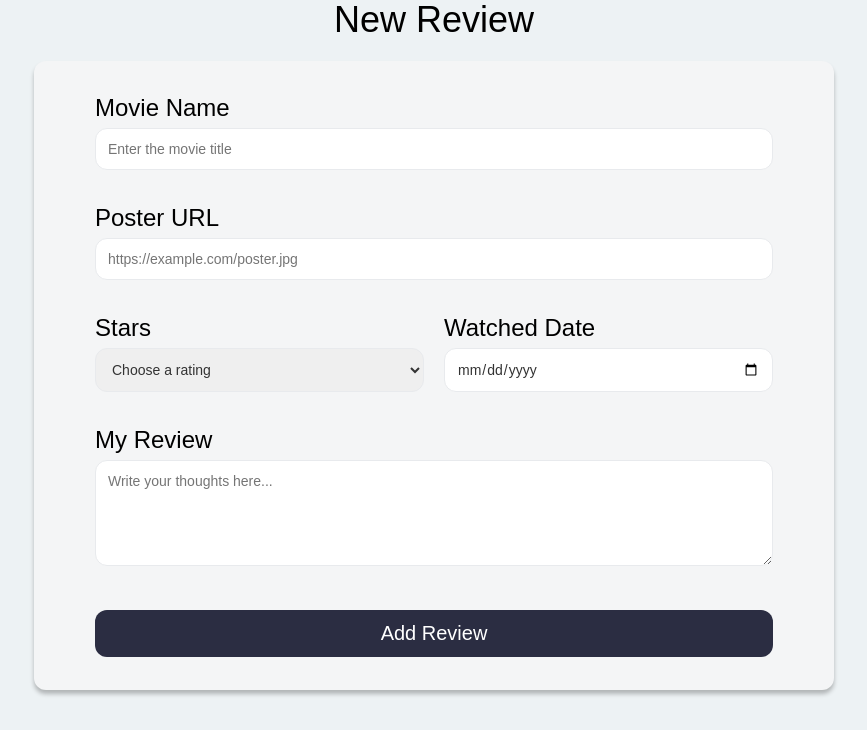
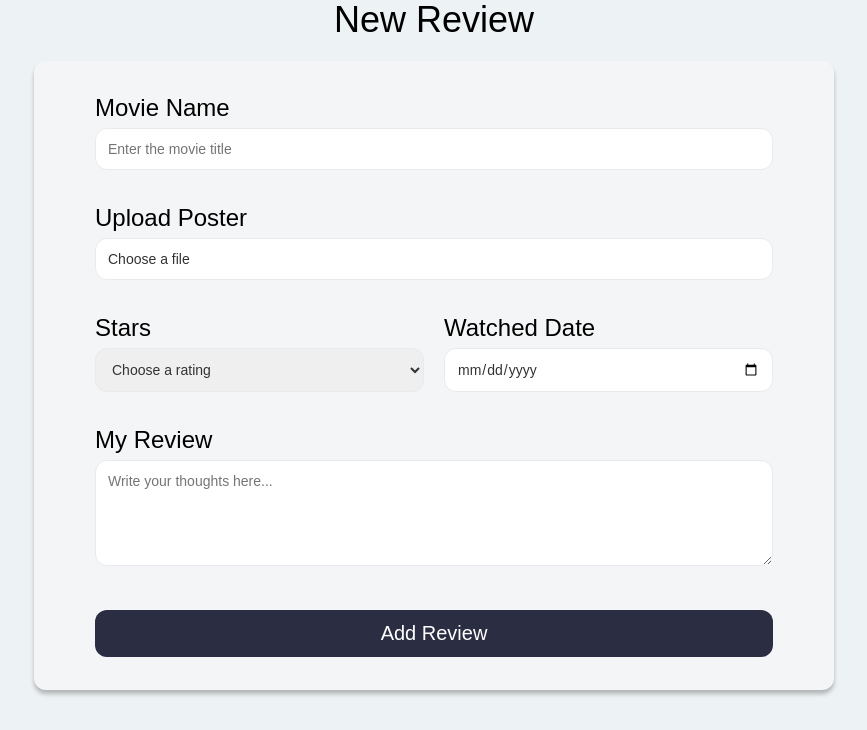
Before and after one commit to NepsAcademy/my-movie-lib-flask, a Flask app: page /add-review in a window 1280 px wide. Shown: the part 141-871 px from the top of the page, without its empty margins (206-1073 px from the left). Run offline with Flask 3, Linux system fonts and the light colour scheme.

Commit message:
feat: add poster image upload

```diff
--- a/app.py
+++ b/app.py
@@ -1,8 +1,18 @@
 import csv
+import os
 from flask import Flask, render_template, request, redirect, url_for
+from werkzeug.utils import secure_filename
 from datetime import datetime
 
 app = Flask(__name__)
+
+UPLOAD_FOLDER = "static/uploads"
+ALLOWED_EXTENSIONS = {"png", "jpeg"}
+app.config["UPLOAD_FOLDER"] = UPLOAD_FOLDER
+
+
+def allowed_file(filename):
+    return "." in filename and filename.rsplit(".", 1)[1].lower() in ALLOWED_EXTENSIONS
 
 
 @app.get("/")
@@ -46,7 +56,6 @@ def show_add_form():
 @app.post("/add-review")
 def add_review():
 
-    # 1. Busca o último ID adicionado (código que vimos acima)
     with open("movies.csv", mode="r", encoding="utf-8") as csv_file:
         reader = list(csv.reader(csv_file))
         last_id = 0
@@ -58,17 +67,37 @@ def add_review():
 
         next_id = last_id + 1
 
-    # 2. Converte a data para o formato esperado
     watched_date_raw = request.form.get("watched_date")
     date_object = datetime.strptime(watched_date_raw, "%Y-%m-%d")
 
     formatted_date = date_object.strftime("%m/%d/%Y")
 
-    # 3. Coleta os dados do formulário usando o atributo 'name' de cada campo
+    poster_file = request.files.get("poster")
+
+    # Variável para guardar o caminho do arquivo
+    poster_path = None
+
+    # 2. Valida e Salva o Arquivo
+    if poster_file and allowed_file(poster_file.filename):
+
+        # 3. Garante um nome de arquivo seguro
+        original_filename = secure_filename(poster_file.filename)
+
+        # Cria um nome único para evitar sobreposição de arquivos
+        timestamp = datetime.now().strftime("%Y%m%d%H%M%S")
+        unique_filename = f"{timestamp}_{original_filename}"
+
+        # 4. Salva o arquivo na pasta de uploads
+        filepath = os.path.join(app.config["UPLOAD_FOLDER"], unique_filename)
+        poster_file.save(filepath)
+
+        # 5. Guardamos o caminho relativo para salvar no CSV
+        poster_path = f"uploads/{unique_filename}"
+
     new_movie_data = [
         next_id,
         request.form.get("title"),
-        request.form.get("poster_url"),
+        poster_path,
         request.form.get("rating"),
         formatted_date,
         request.form.get("review"),
--- a/static/css/style.css
+++ b/static/css/style.css
@@ -160,7 +160,7 @@ footer {
   flex-direction: column;
 }
 
-.form-group label {
+.form-label {
   font-size: 24px;
   margin-bottom: 6px;
 }
@@ -176,6 +176,18 @@ footer {
   font-size: 14px;
   color: #333;
   font-family: inherit;
+}
+
+.custom-file-label {
+  display: inline-block;
+  padding: 12px;
+  border: 1px solid #e8eaed;
+  border-radius: 12px;
+  background-color: #fff;
+  cursor: pointer;
+  width: 100%;
+  font-size: 14px;
+  color: #333;
 }
 
 .form-row {
--- a/templates/add-review.html
+++ b/templates/add-review.html
@@ -6,22 +6,22 @@
 <div class="form-page-container">
     <h2>New Review</h2>
     <div class="form-container">
-        <form action="{{ url_for('add_review') }}" method="POST">
+        <form action="{{ url_for('add_review') }}" method="POST" enctype="multipart/form-data">
 
             <div class="form-group">
-                <label for="title">Movie Name</label>
+                <label class="form-label" for="title">Movie Name</label>
                 <input type="text" id="title" name="title" placeholder="Enter the movie title" required>
             </div>
 
             <div class="form-group">
-                <label for="poster_url">Poster URL</label>
-                <input type="url" id="poster_url" name="poster_url" placeholder="https://example.com/poster.jpg"
-                    required>
+                <label class="form-label" for="poster">Upload Poster</label>
+                <label class="custom-file-label" for="poster">Choose a file</label>
+                <input type="file" id="poster" name="poster" accept="image/png, image/jpeg" required hidden>
             </div>
 
             <div class="form-row">
                 <div class="form-group">
-                    <label for="rating">Stars</label>
+                    <label class="form-label" for="rating">Stars</label>
                     <select id="rating" name="rating" required>
                         <option value="" disabled selected>Choose a rating</option>
                         <option value="1">★☆☆☆☆ - 1 Star</option>
@@ -33,13 +33,13 @@
                 </div>
 
                 <div class="form-group">
-                    <label for="watched_date">Watched Date</label>
+                    <label class="form-label" for="watched_date">Watched Date</label>
                     <input type="date" id="watched_date" name="watched_date" required>
                 </div>
             </div>
 
             <div class="form-group">
-                <label for="review">My Review</label>
+                <label class="form-label" for="review">My Review</label>
                 <textarea id="review" name="review" rows="5" placeholder="Write your thoughts here..."></textarea>
             </div>
 
--- a/templates/index.html
+++ b/templates/index.html
@@ -8,7 +8,7 @@
     {% for movie in movies %}
     <a href="{{ url_for('movie_details', movie_id=movie.id) }}" class="movie-card-link">
         <div class="movie-card">
-            <img src="{{ movie.image_url }}" alt="Poster for {{ movie.title }}" />
+            <img src="{{ url_for('static', filename=movie.poster_path) }}" alt="Poster for {{ movie.title }}" />
             <h3>{{ movie.title }}</h3>
             <div class="rating">
                 {% for i in range(5) %} {% if (i + 1) <= (movie.stars|int) %} <span>★</span>
--- a/templates/review-details.html
+++ b/templates/review-details.html
@@ -9,7 +9,7 @@
     </div>
     <div class="movie-details-body">
         <div class="movie-poster">
-            <img src="{{ movie.image_url }}" alt="Poster for {{ movie.title }}" />
+            <img src="{{ url_for('static', filename=movie.poster_path) }}" alt="Poster for {{ movie.title }}" />
         </div>
         <div class="movie-details-info">
             <h1 class="movie-title">{{ movie.title }}</h1>
```
Also changed, not shown: movies.csv (+5 -5 lines), static/uploads/code-of-honor-poster.png (added), static/uploads/debugging-reality-poster.jpg (added), static/uploads/the-merge-conflict-poster.jpg (added), static/uploads/the-neps-protocol-poster.png (added).
